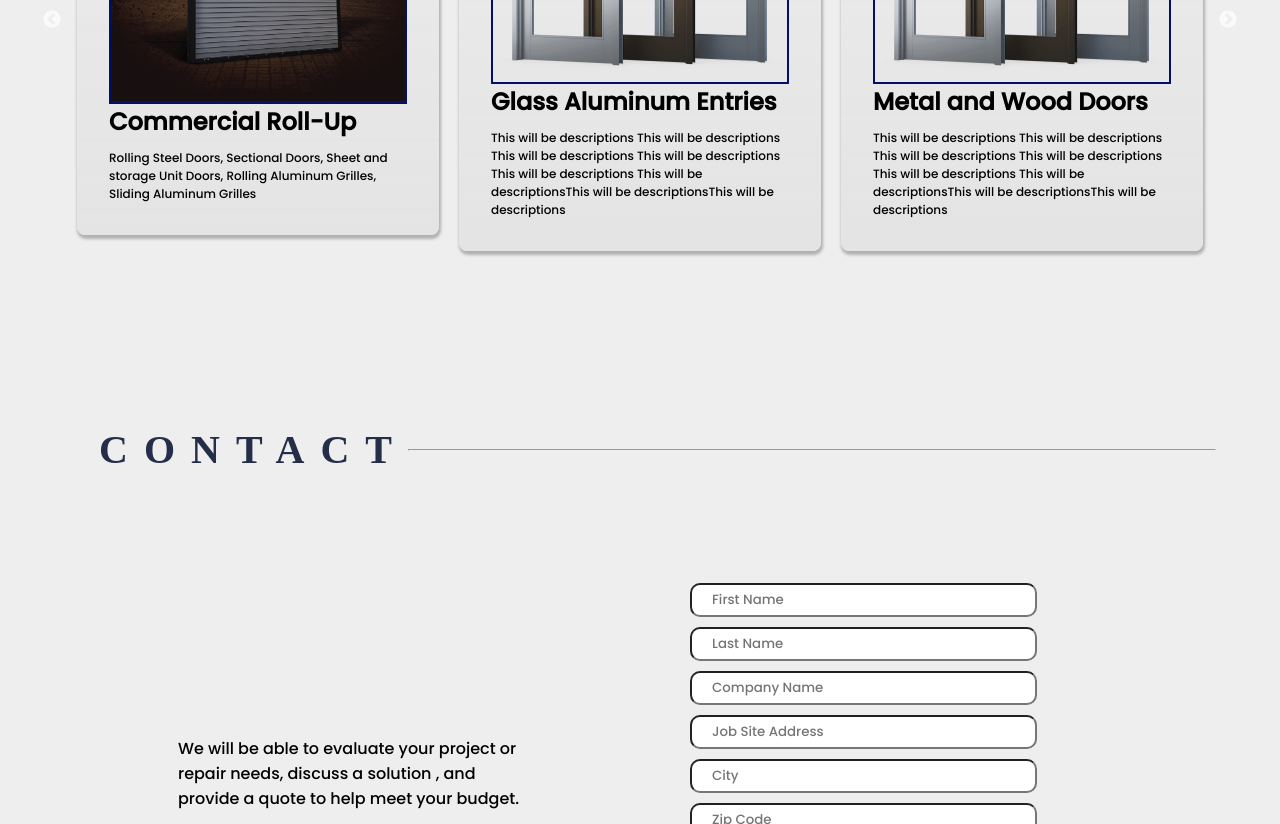
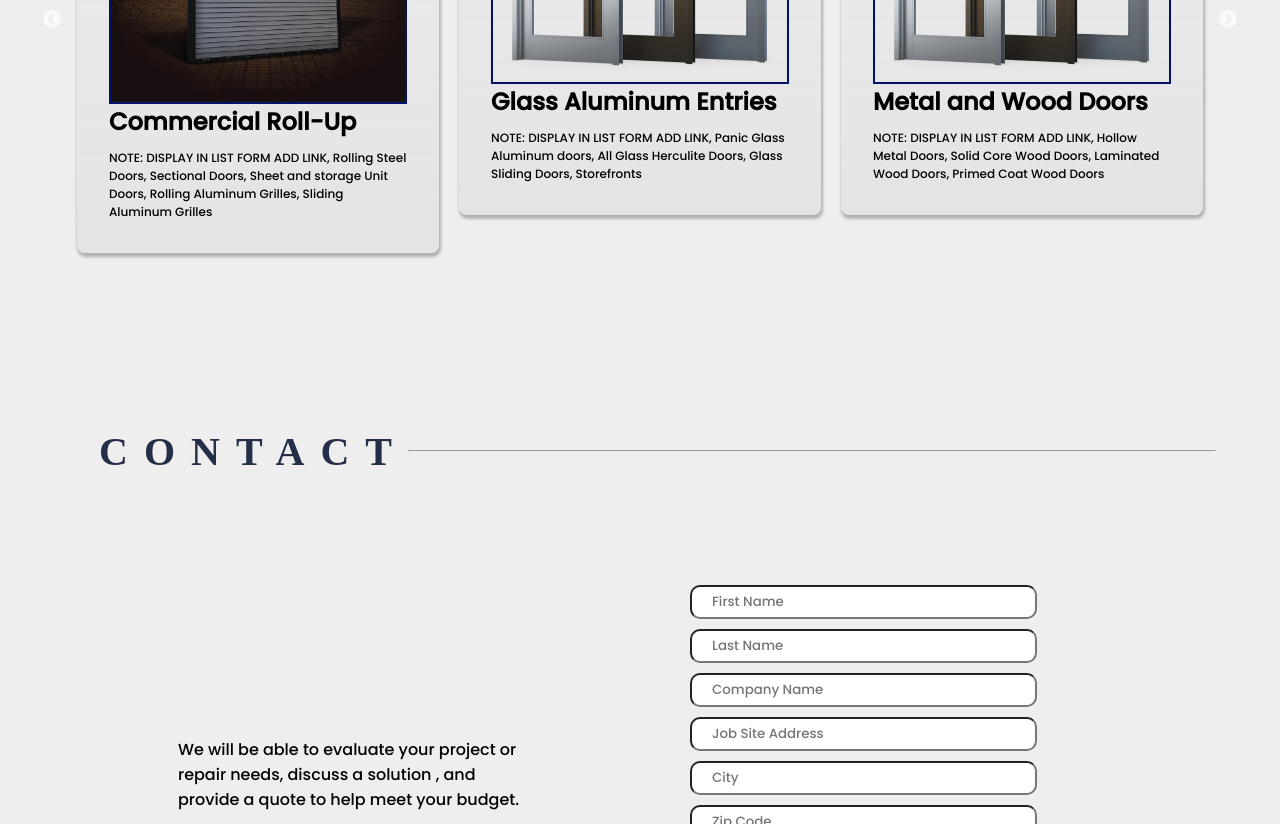
Before and after one commit to enakagawa21/vocal, a React (Create React App) app: page / in a window 1280 px wide. Shown: the part 1820-2644 px from the top of the page. Built offline with nearby package versions, Linux system fonts and the light colour scheme; a web font is replaced by a local one.

Commit message:
services card description updated

```diff
--- a/src/components/doors/Data.js
+++ b/src/components/doors/Data.js
@@ -4,41 +4,41 @@ export const cardData = [
         title: "Commercial Roll-Up",
         linkImg: "images/commercialRollUpDoors/rollingSteelServiceDoor.jpeg",
         description:
-            "Rolling Steel Doors, Sectional Doors, Sheet and storage Unit Doors, Rolling Aluminum Grilles, Sliding Aluminum Grilles",
+            "NOTE: DISPLAY IN LIST FORM ADD LINK, Rolling Steel Doors, Sectional Doors, Sheet and storage Unit Doors, Rolling Aluminum Grilles, Sliding Aluminum Grilles",
     },
     {
         id: 2,
         title: "Glass Aluminum Entries",
         linkImg: "images/storefrontAndGlassAluminumDoors/aluminumGlassDoors.webp",
         description:
-            "This will be descriptions This will be descriptions This will be descriptions This will be descriptions This will be descriptions This will be descriptionsThis will be descriptionsThis will be descriptions",
+            "NOTE: DISPLAY IN LIST FORM ADD LINK, Panic Glass Aluminum doors, All Glass Herculite Doors, Glass Sliding Doors, Storefronts",
     },
     {
         id: 3,
         title: "Metal and Wood Doors",
         linkImg: "images/storefrontAndGlassAluminumDoors/aluminumGlassDoors.webp",
         description:
-            "This will be descriptions This will be descriptions This will be descriptions This will be descriptions This will be descriptions This will be descriptionsThis will be descriptionsThis will be descriptions",
+            "NOTE: DISPLAY IN LIST FORM ADD LINK, Hollow Metal Doors, Solid Core Wood Doors, Laminated Wood Doors, Primed Coat Wood Doors",
     },
     {
         id: 4,
         title: "Specialty Doors",
         linkImg: "images/hollowMetalDoors/homepageNewDoorsSet.jpeg",
         description:
-            "This will be descriptions This will be descriptions This will be descriptions This will be descriptions This will be descriptions This will be descriptionsThis will be descriptionsThis will be descriptions",
+            "NOTE: DISPLAY IN LIST FORM ADD LINK, Stainless Steel Doors, Fiber Glass Doors, Impact Doors, Fire Rated Metal and Wood Doors",
     },
     {
         id: 5,
         title: "Automatic Doors",
         linkImg: "images/storefrontAndGlassAluminumDoors/aluminumGlassDoors.webp",
         description:
-            "This will be descriptions This will be descriptions This will be descriptions This will be descriptions This will be descriptions This will be descriptionsThis will be descriptionsThis will be descriptions",
+            "NOTE: DISPLAY IN LIST FORM ADD LINK, Automatic Sliding Doors, Automatic Swing Doors, Automatic Folding Doors, Automatic Telescopic Doors",
     },
     {
         id: 6,
         title: "Gates",
         linkImg: "images/storefrontAndGlassAluminumDoors/aluminumGlassDoors.webp",
         description:
-            "This will be descriptions This will be descriptions This will be descriptions This will be descriptions This will be descriptions This will be descriptionsThis will be descriptionsThis will be descriptions",
+            "NOTE: DISPLAY IN LIST FORM ADD LINK, Wrought Iron and Chain Link Gates, Sliding and Swing gates, Pedestrian",
     },
 ];
```
